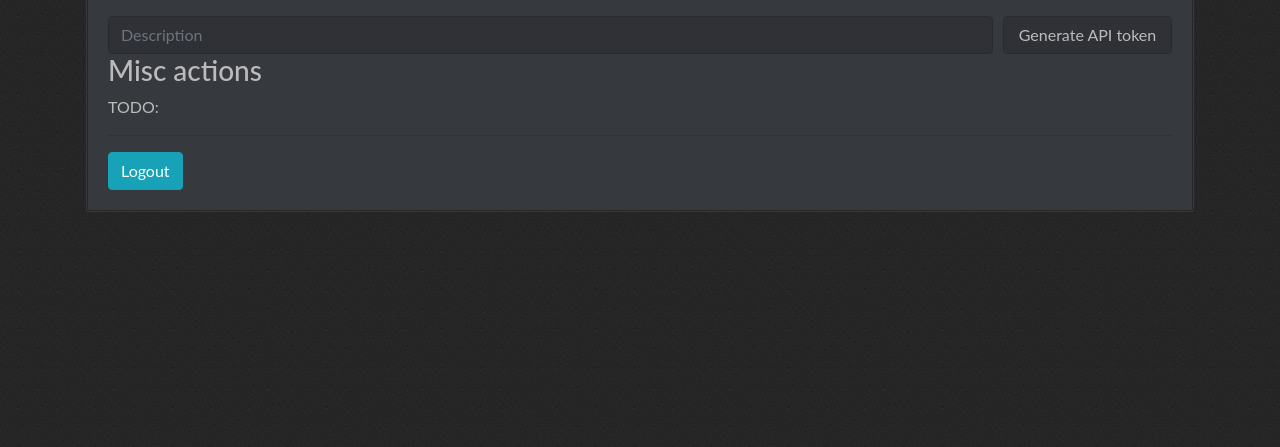
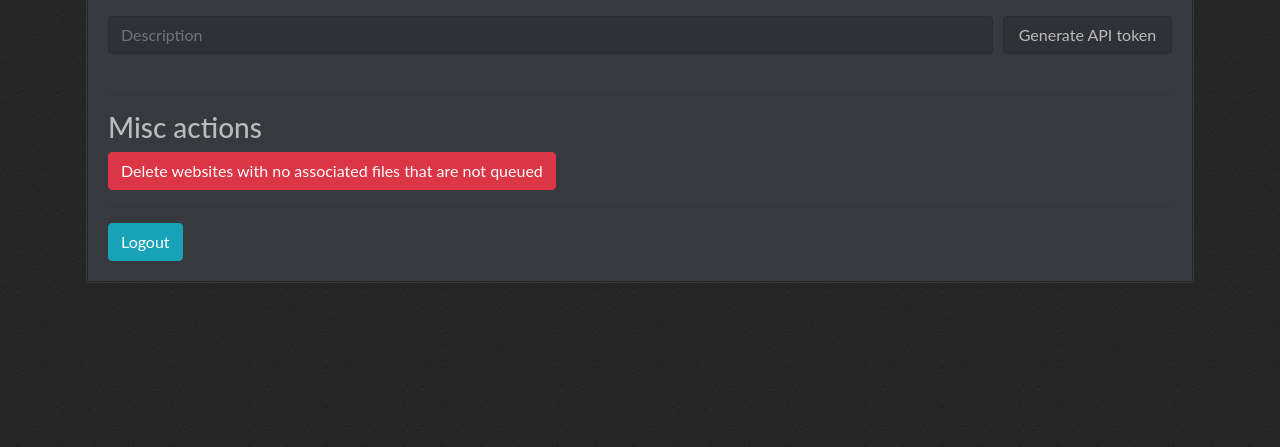
Before and after one commit to simon987/od-database, a Flask app: page /dashboard in a window 1280 px wide. Shown: the part 239-686 px from the top of the page. Run offline with Flask 2, Linux system fonts and the light colour scheme; the visitor is signed in with stand-in values (Sample User, id 1); data that the repository does not hold is empty; parts of the project's set-up code (start-up, migrations or seed data) failed here and were passed over; some libraries are stand-ins or nearby versions.

Commit message:
Added admin clear & delete buttons for websites

```diff
--- a/app.py
+++ b/app.py
@@ -110,6 +110,55 @@ def website_links(website_id):
 def websites():
     page = int(request.args.get("p")) if "p" in request.args else 0
     return render_template("websites.html", websites=db.get_websites(100, page))
+
+
+@app.route("/website/delete_empty")
+def admin_delete_empty_website():
+    """Delete websites with no associated files that are not queued"""
+
+    if "username" in session:
+
+        current_tasks = taskDispatcher.get_queued_tasks() + taskDispatcher.get_current_tasks()
+        queued_websites = [task.website_id for task in current_tasks]
+        all_websites = db.get_all_websites()
+        non_queued_websites = list(set(all_websites).difference(queued_websites))
+
+        empty_websites = searchEngine.are_empty(non_queued_websites)
+
+        for website in empty_websites:
+            db.delete_website(website)
+
+        flash("Deleted: " + repr(list(empty_websites)), "success")
+        return redirect("/dashboard")
+
+    else:
+        abort(403)
+
+
+@app.route("/website/<int:website_id>/clear")
+def admin_clear_website(website_id):
+
+    if "username" in session:
+
+        searchEngine.delete_docs(website_id)
+        flash("Cleared all documents associated with this website", "success")
+        return redirect("/website/" + str(website_id))
+    else:
+        abort(403)
+
+
+@app.route("/website/<int:website_id>/delete")
+def admin_delete_website(website_id):
+
+    if "username" in session:
+
+        searchEngine.delete_docs(website_id)
+        db.delete_website(website_id)
+        flash("Deleted website " + str(website_id), "success")
+        return redirect("/website/")
+
+    else:
+        abort(403)
 
 
 @app.route("/search")
--- a/blacklist.txt
+++ b/blacklist.txt
@@ -6,3 +6,4 @@ https://www.dropbox.com
 https://oss.jfrog.org
 http://skyarchive.info
 https://skyarchive.info
+http://ftp.ubuntu.com/
--- a/od_util.py
+++ b/od_util.py
@@ -40,7 +40,8 @@ category_map = {
     'wiz': 'application', 'wsdl': 'application', 'xlb': 'application',
     'xls': 'application', 'xpdl': 'application', 'xsl': 'application',
     'torrent': 'application', 'rpm': 'application', 'deb': 'application',
-    'atr': 'application',
+    'atr': 'application', 'class': 'application', 'ttf': 'application',
+    'img': 'application', 'msi': 'application', 'run': 'application',
     # Text category
     'java': 'text', 'cpp': 'text', 'rb': 'text',
     'bat': 'text', 'latex': 'text', 'xml': 'text',
@@ -51,7 +52,10 @@ category_map = {
     'h': 'text', 'tsv': 'text', 'rtx': 'text',
     'sgm': 'text', 'sgml': 'text', 'txt': 'text',
     'vcf': 'text', 'pdf': 'text', 'epub': 'text',
-    'srt': 'text',
+    'srt': 'text', 'inc': 'text', 'php': 'text',
+    'cbz': 'text', 'docx': 'text', 'mobi': 'text',
+    'chm': 'text', 'xlsx': "text", 'djvu': 'text',
+    'rtf': 'text', 'log': 'text', 'md': 'text',
     # Video category
     '3g2': 'video', '3gp': 'video', 'asf': 'video',
     'asx': 'video', 'avi': 'video', 'flv': 'video',
@@ -60,13 +64,16 @@ category_map = {
     'm3u': 'video', 'm3u8': 'video', 'movie': 'video',
     'mp4': 'video', 'mpa': 'video', 'mpe': 'video',
     'mpeg': 'video', 'mpg': 'video', 'mkv': 'video',
-    'wmv': 'video', 'm4s': 'video',
+    'wmv': 'video', 'm4s': 'video', 'ogv': 'video',
+    'm4b': 'video', 'm4v': 'video',
     # Audio category
     'wav': 'audio', 'snd': 'audio', 'mp2': 'audio',
     'aif': 'audio', 'iff': 'audio', 'm4a': 'audio',
     'mid': 'audio', 'midi': 'audio', 'mp3': 'audio',
     'wma': 'audio', 'ra': 'audio', 'aifc': 'audio',
     'aiff': 'audio', 'au': 'audio', 'flac': 'audio',
+    'ogg': 'audio', 'oga': 'audio', 'mka': 'video',
+    'ac3': 'audio',
     # Image category
     'bmp': 'image', 'gif': 'image', 'jpg': 'image',
     'xwd': 'image', 'tif': 'image', 'tiff': 'image',
@@ -107,7 +114,7 @@ category_map = {
     'xp3': 'archive', 'yz1': 'archive', 'zip': 'archive',
     'zipx': 'archive', 'zoo': 'archive', 'zpaq': 'archive',
     'zz': 'archive', 'xpi': 'archive', 'tgz': 'archive',
-    'tbz': 'archive',
+    'tbz': 'archive', 'tar': 'archive', 'bz': 'archive',
 }
 
 colors = {
--- a/templates/dashboard.html
+++ b/templates/dashboard.html
@@ -43,9 +43,11 @@
                     </div>
                 </form>
 
+                <br>
+                <hr>
                 <h3>Misc actions</h3>
 
-                <p>TODO: </p>
+                <a class="btn btn-danger" href="/website/delete_empty">Delete websites with no associated files that are not queued</a>
 
                 <hr>
                 <a class="btn btn-info" href="/logout">Logout</a>
--- a/templates/website.html
+++ b/templates/website.html
@@ -40,6 +40,10 @@
                 <hr>
                 <a href="/website/{{ website.id }}/links" class="btn btn-shadow btn-primary">Link list</a>
                 <a href="/website/{{ website.id }}/json_chart" class="btn btn-shadow btn-primary">Summary (JSON)</a>
+                {% if "username" in session %}
+                    <a href="/website/{{ website.id }}/clear" class="btn btn-danger"><i class="fas fa-exclamation"></i> Clear</a>
+                    <a href="/website/{{ website.id }}/delete" class="btn btn-danger"><i class="fas fa-trash"></i> Delete</a>
+                {% endif %}
             </div>
         </div>
     </div>
```
Also changed, not shown: database.py (+1 -11 lines), search/search.py (+30 -0 lines), static/js/report.js (+4 -3 lines).
